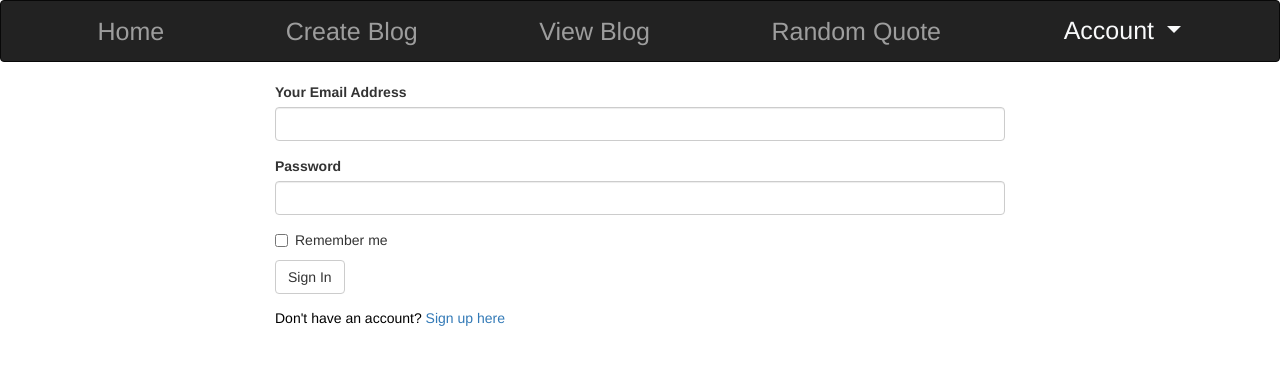
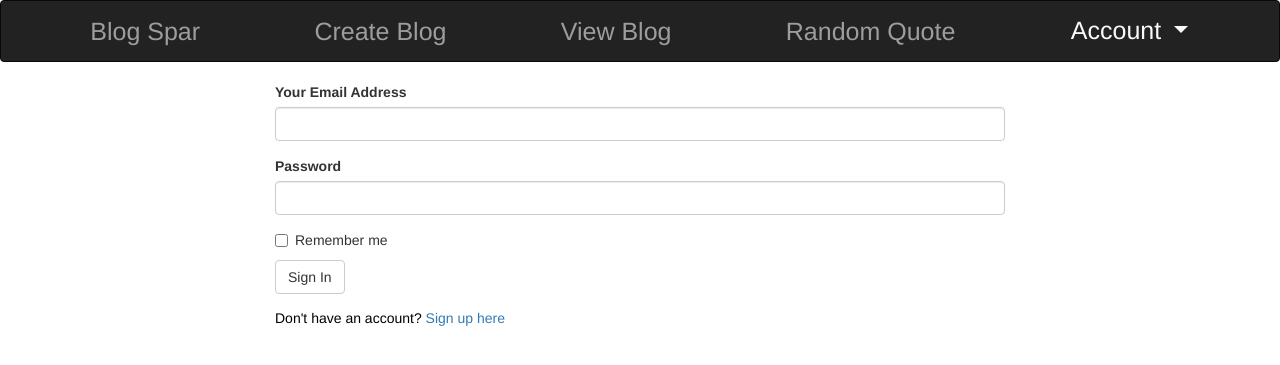
Before and after one commit to Agneskoinange/Blog-posts, a Flask app: page /authenticate/login in a window 1280 px wide. Shown: the top 365 px of the page. Run offline with Flask 2, Linux system fonts and the light colour scheme; parts of the project's set-up code (start-up, migrations or seed data) failed here and were passed over; some libraries are stand-ins or nearby versions.

Commit message:
modify index.html template

```diff
--- a/app/templates/home.html
+++ b/app/templates/home.html
@@ -7,7 +7,9 @@
 
 {% block content %}
 <div class="body">
+
     <div class="text-center" style="padding-top: 100px;">
+        <div><h1> Blog Spar </h1></div>
         <h3>
             This site enables you to store your opionated blogs as per your perspectives.
 
--- a/app/templates/navbar.html
+++ b/app/templates/navbar.html
@@ -1,5 +1,5 @@
 <nav class="navbar navbar-inverse" role="navigation" style="font-size: x-large;">
-    <a href="{{url_for('main.home')}}" class="navbar-brand" style="font-size: 25px;">Home</a>
+    <a href="{{url_for('main.home')}}" class="navbar-brand" style="font-size: 25px;">Blog Spar</a>
 
 
       <a href="{{url_for('main.new_blog')}}" class="navbar-brand" style="font-size: 25px;">Create Blog</a>
--- a/config.py
+++ b/config.py
@@ -18,8 +18,8 @@ class Config:
 
 
 class ProdConfig(Config):
-    # SQLALCHEMY_DATABASE_URI = 'postgresql+psycopg2://nessie:agnes1234@localhost/blog'
-    SQLALCHEMY_DATABASE_URI = os.environ.get("DATABASE_URL")
+    SQLALCHEMY_DATABASE_URI = 'postgresql+psycopg2://nessie:agnes1234@localhost/blog'
+    # SQLALCHEMY_DATABASE_URI = os.environ.get("DATABASE_URL")
     uri = os.getenv('DATABASE_URL')
     if uri and uri.startswith('postgres://'):
         uri = uri.replace('postgres://', 'postgresql://', 1)
--- a/manage.py
+++ b/manage.py
@@ -2,8 +2,6 @@ from app import create_app, db
 from flask_script import Manager,Server
 from app.models import User
 from  flask_migrate import Migrate, MigrateCommand
-
-
 
 # Creating app instance
 # app = create_app('development')
```
